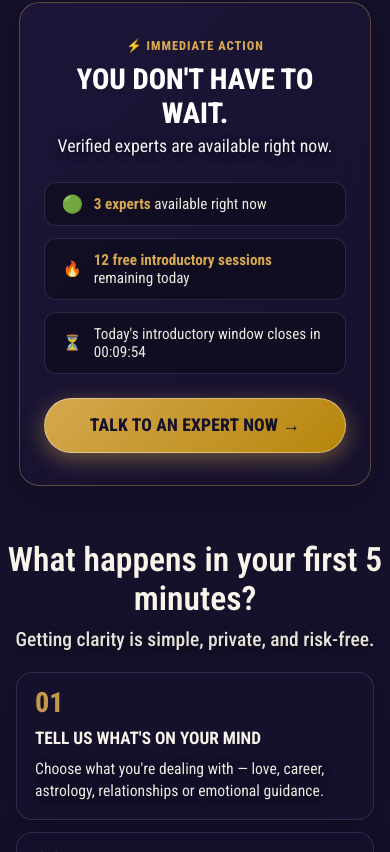
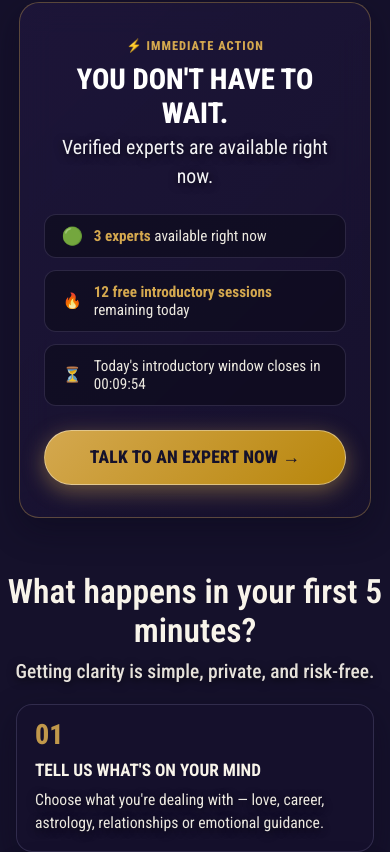
Before and after one commit to sidsahu4570-droid/novasathi-landing-page, a React (Vite) app: page / in a window 390 px wide. Shown: the part 3192-4044 px from the top of the page. Built offline with nearby package versions, Linux system fonts and the light colour scheme; no server answers.

Commit message:
fix: Increase mobile card subheading font size by +2px (to 1.24rem/20px) for crisp visibility

```diff
--- a/src/index.css
+++ b/src/index.css
@@ -1078,7 +1078,7 @@ body, html {
   .value-card-desc,
   .what-get-desc,
   .risk-card-desc {
-    font-size: 1.11rem !important;
+    font-size: 1.24rem !important;
     line-height: 1.45 !important;
     font-weight: 400 !important;
     color: rgba(255, 255, 255, 0.95) !important;
@@ -1133,14 +1133,14 @@ body, html {
   }
 
   .problem-card-title {
-    font-size: 1.18rem !important;
+    font-size: 1.3rem !important;
     font-weight: 700 !important;
     line-height: 1.3 !important;
     color: var(--color-soft-cream) !important;
   }
 
   .problem-card-desc {
-    font-size: 1.11rem !important;
+    font-size: 1.24rem !important;
     line-height: 1.45 !important;
     color: rgba(248, 244, 234, 0.95) !important;
     margin-bottom: 14px !important;
```
